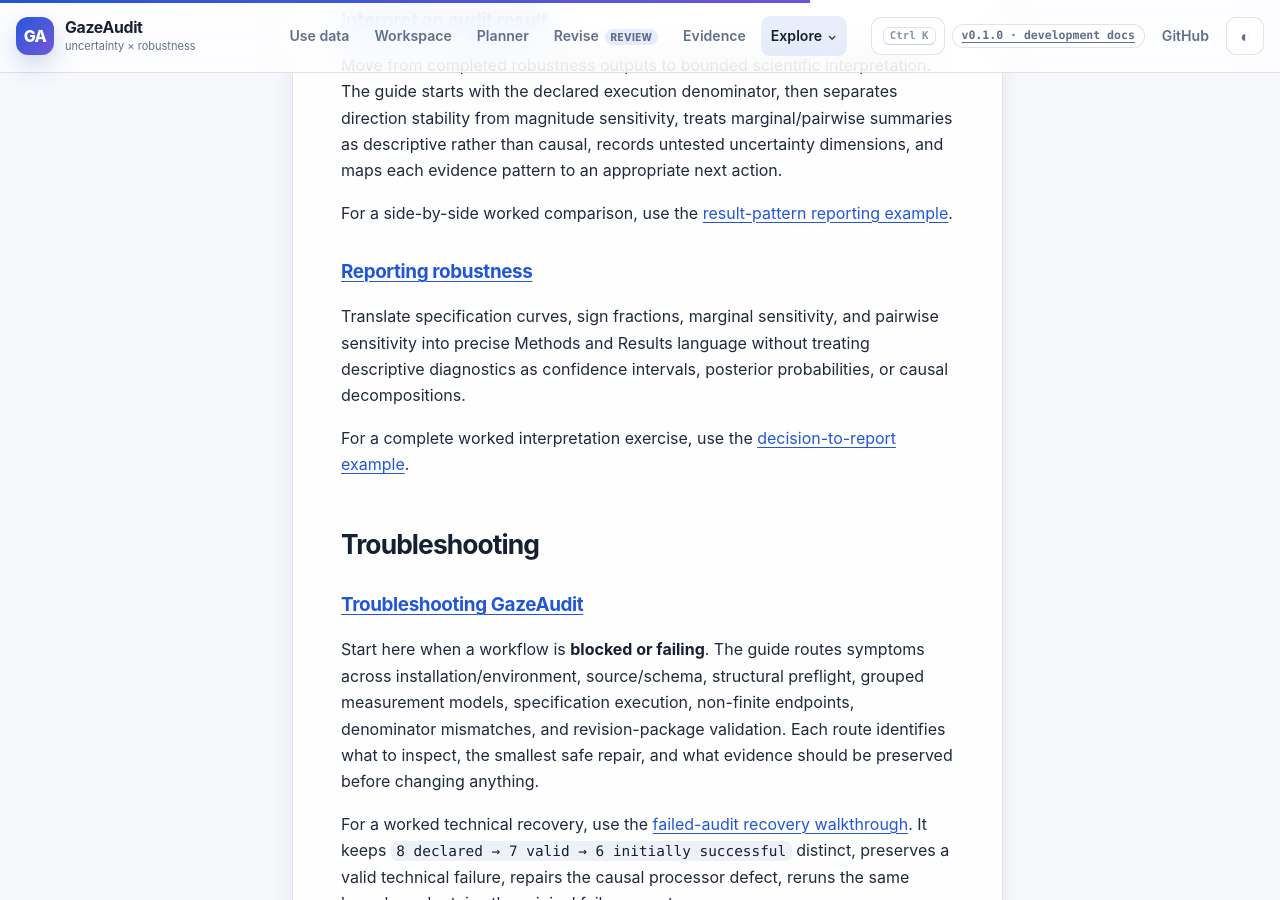
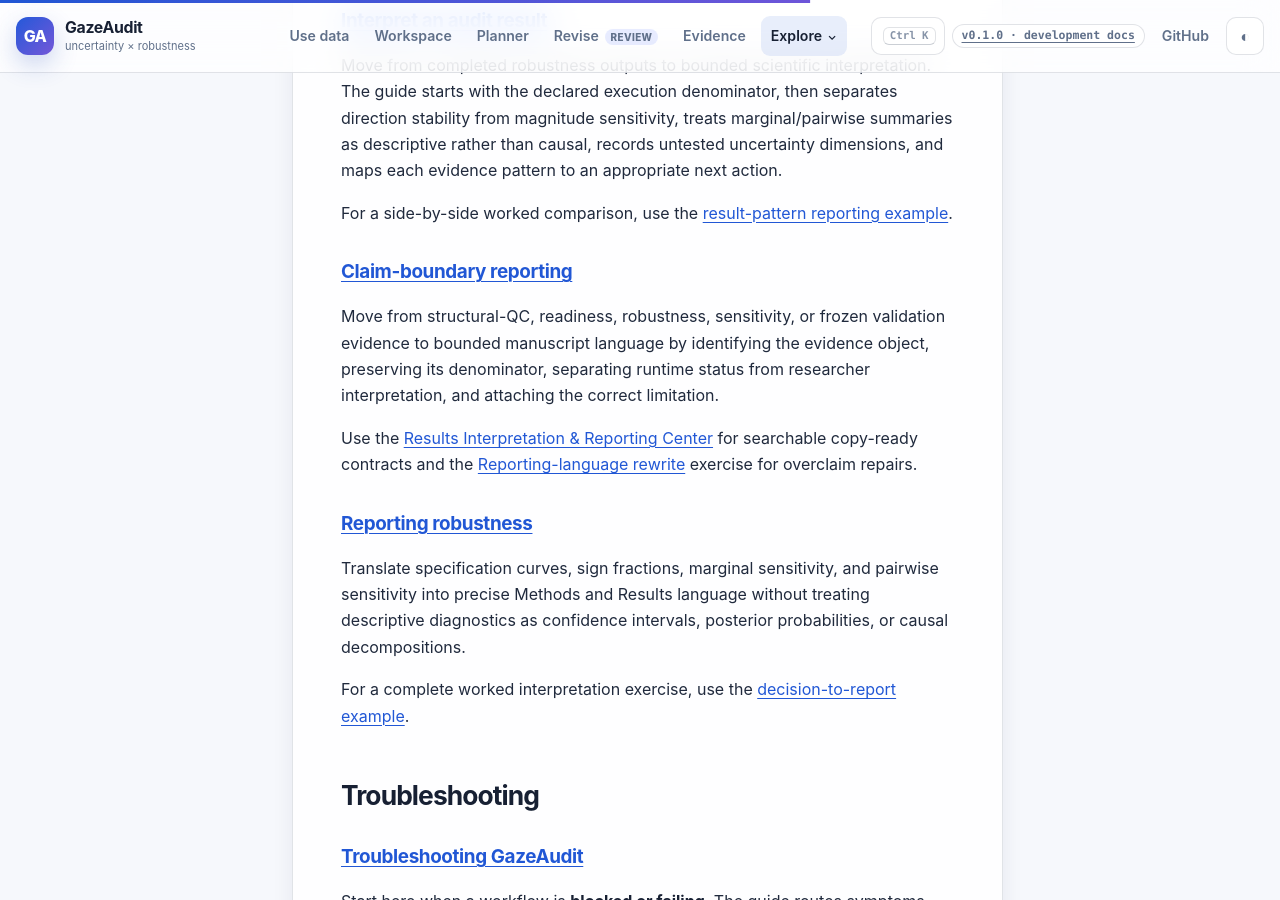
Before and after one commit to stefanosbalaskas/GazeAudit, a Jekyll site: the page built from docs/guides/index.md, in a window 1280 px wide and 900 px high, scrolled down 8484 px. Built offline with Jekyll 4.4.1, drawn with Linux system fonts in a browser that asks for light colours.

Commit message:
docs: surface claim-boundary reporting guide

```diff
--- a/docs/guides/index.md
+++ b/docs/guides/index.md
@@ -211,6 +211,12 @@ Move from completed robustness outputs to bounded scientific interpretation. The
 
 For a side-by-side worked comparison, use the [result-pattern reporting example](../examples/result-patterns/).
 
+### [Claim-boundary reporting](claim-boundary-reporting/)
+
+Move from structural-QC, readiness, robustness, sensitivity, or frozen validation evidence to bounded manuscript language by identifying the evidence object, preserving its denominator, separating runtime status from researcher interpretation, and attaching the correct limitation.
+
+Use the [Results Interpretation & Reporting Center]({{ '/docs/reporting-center/' | relative_url }}) for searchable copy-ready contracts and the [Reporting-language rewrite]({{ '/docs/examples/reporting-language-rewrite/' | relative_url }}) exercise for overclaim repairs.
+
 ### [Reporting robustness](reporting-robustness/)
 
 Translate specification curves, sign fractions, marginal sensitivity, and pairwise sensitivity into precise Methods and Results language without treating descriptive diagnostics as confidence intervals, posterior probabilities, or causal decompositions.
```
